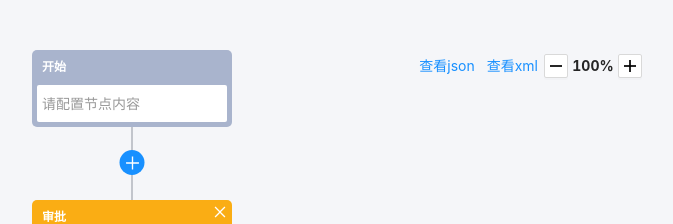
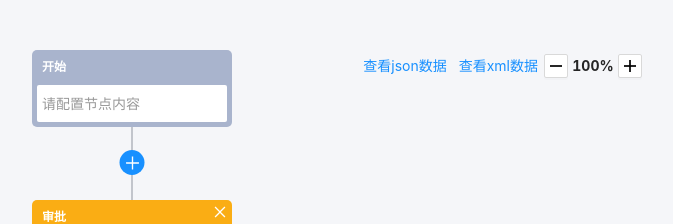
Before and after one commit to hangaoke1/examine-react, a React (Vite) app: page / in a window 1280 px wide. Shown: the top 224 px of the page, without its empty margins (508-1181 px from the left). Built offline with nearby package versions, Linux system fonts and the light colour scheme.

Commit message:
feat: 更新描述

```diff
--- a/src/components/YsFlow/index.jsx
+++ b/src/components/YsFlow/index.jsx
@@ -83,10 +83,10 @@ const YsFlow = observer(() => {
         {/* 工具条 */}
         <div className="flow-editor-toolbar">
           <Button style={{ padding: '4px 5px'}} type="link" onClick={previewJSON}>
-            查看json
+            查看json数据
           </Button>
           <Button style={{ padding: '4px 5px'}} type="link" onClick={previewXML}>
-            查看xml
+            查看xml数据
           </Button>
           <Button
             icon={<MinusOutlined />}
```
